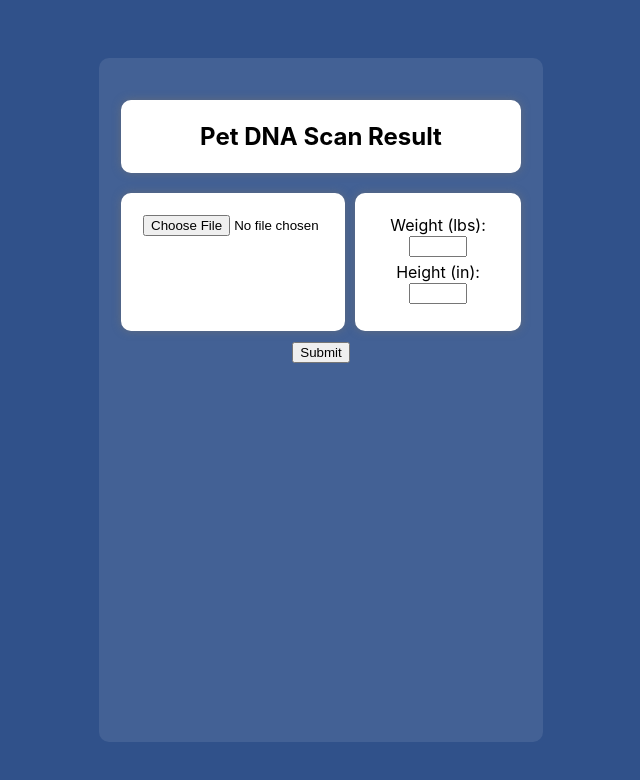
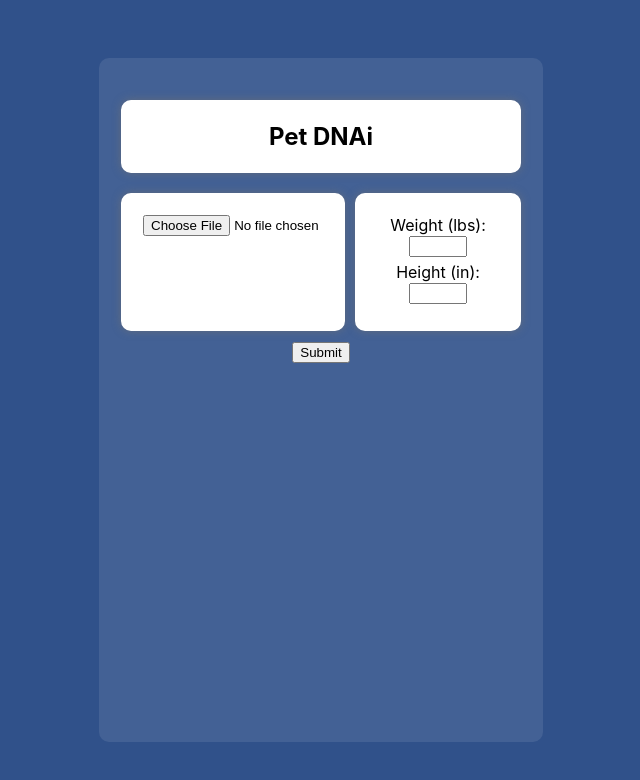
Before and after one commit to Oscar6/genai-petdnai, a React (Create React App) app: page / in a window 1280 px wide. Shown: the top 780 px of the page, without its empty margins (319-959 px from the left). Built offline with nearby package versions, Linux system fonts and the light colour scheme; the HTML template or start-up script is replaced by a standard one.

Commit message:
header change

```diff
--- a/src/App.js
+++ b/src/App.js
@@ -72,7 +72,7 @@ const App = () => {
 
   return (
     <div className='result'>
-      <h2 className='resultHeader'>Pet DNA Scan Result</h2>
+      <h2 className='resultHeader'>Pet DNAi</h2>
       <div className='assets'>
       <input className='imgUpload' type="file" accept="image/*" onChange={handleImageUpload} />
       <div className='sizeInputs'>
```
